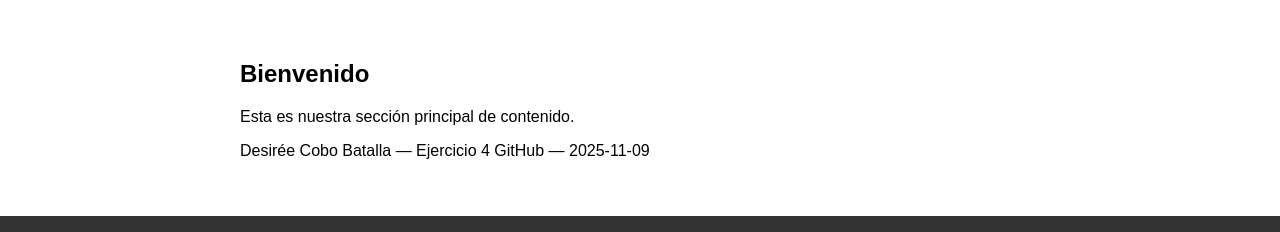
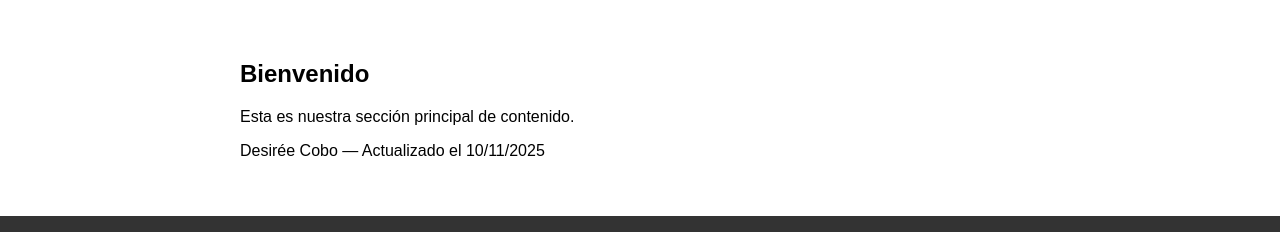
Before and after one commit to sebastianburneoreyes25-blip/web-basico, a plain HTML site: page index.html in a window 1280 px wide. Shown: the top 232 px of the page. Drawn offline with Linux system fonts and the light colour scheme.

Commit message:
docs: actualiza el párrafo del ejercicio 4 en index.html

```diff
--- a/index.html
+++ b/index.html
@@ -12,7 +12,7 @@
     <main>
         <h2>Bienvenido</h2>
         <p>Esta es nuestra sección principal de contenido.</p>
-        <p>Desirée Cobo Batalla — Ejercicio 4 GitHub — 2025-11-09</p>
+        <p>Desirée Cobo — Actualizado el 10/11/2025</p>
     </main>
     <header>
         <h1>Web Básico</h1>
```
